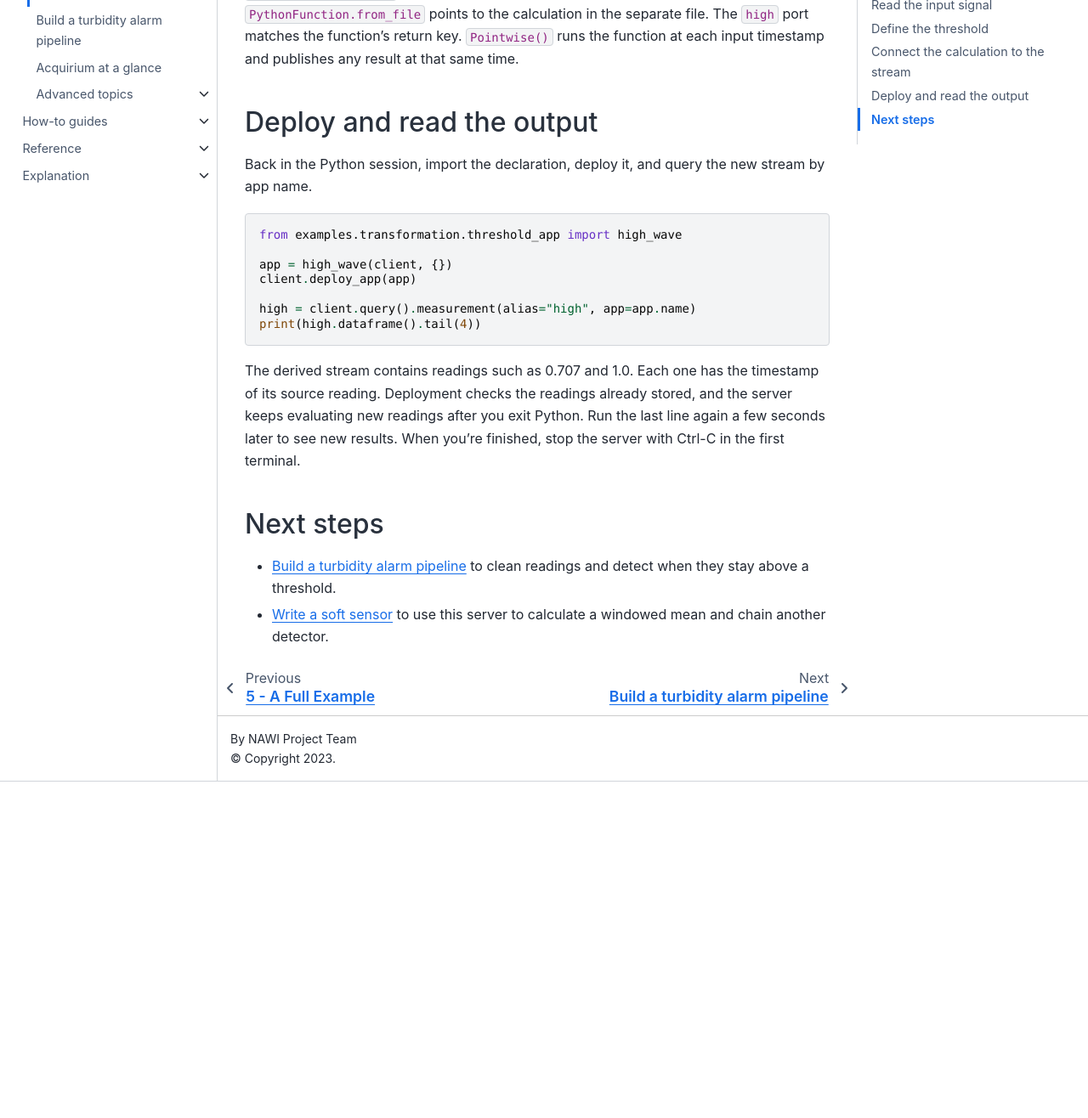
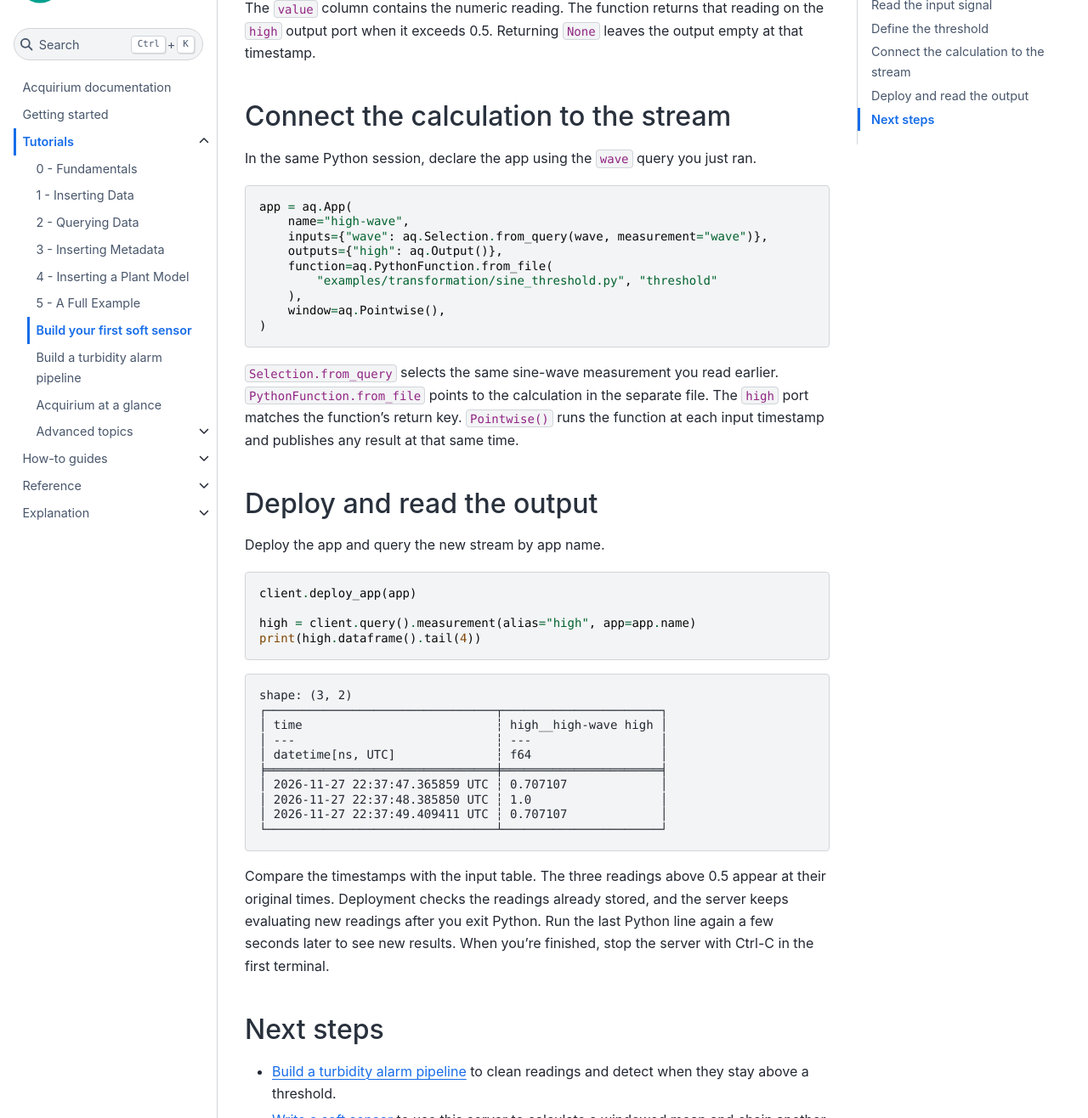
Before and after one commit to DataDrivenCPS/acquirium, a Jupyter Book: the page built from docs/tutorials/advanced/first-app.md, in a window 1280 px wide and 1400 px high, scrolled down 1463 px, cut to the strip 84-1400 px from the top of the window. Shown: the whole strip at 85% size. Built offline with Jupyter Book 1.0.4 settings and Sphinx 7.4.7 and the Sphinx Book theme 1.1.4, drawn with Linux system fonts in a browser that asks for light colours; before the commit the page ends 2467 px from its top, so only the background shows below that; some of the changed text lies outside the part shown.

Commit message:
Inline soft sensor tutorial app declarations

````diff
--- a/docs/tutorials/advanced/first-app.md
+++ b/docs/tutorials/advanced/first-app.md
@@ -19,7 +19,8 @@ uv run --locked acquirium server --config examples/transformation/acquirium.toml
 ```
 
 The configuration starts the sine-wave driver in `examples/transformation/publish.py`.
-It writes one reading per second. Leave the server running while you work.
+Wait for `Started config driver 'SineWaveDriver'` in the server log. The
+driver writes one reading per second. Leave the server running while you work.
 
 ## Read the input signal
 
@@ -35,7 +36,25 @@ print(wave.dataframe().tail(8))
 
 Once the driver has collected eight readings, you should see the signal rise
 above 0.5 and fall again. If the table has fewer rows, wait a few seconds
-and run the last line again.
+and run the last two lines again. The timestamps below are from one run.
+
+```text
+shape: (8, 2)
+┌────────────────────────────────┬─────────────────────┐
+│ time                           ┆ wave__ns1:sine-wave │
+│ ---                            ┆ ---                 │
+│ datetime[ns, UTC]              ┆ f64                 │
+╞════════════════════════════════╪═════════════════════╡
+│ 2026-11-27 22:37:46.337206 UTC ┆ 0.0                 │
+│ 2026-11-27 22:37:47.365859 UTC ┆ 0.707107            │
+│ 2026-11-27 22:37:48.385850 UTC ┆ 1.0                 │
+│ 2026-11-27 22:37:49.409411 UTC ┆ 0.707107            │
+│ 2026-11-27 22:37:50.432213 UTC ┆ 1.2246e-16          │
+│ 2026-11-27 22:37:51.453819 UTC ┆ -0.707107           │
+│ 2026-11-27 22:37:52.477383 UTC ┆ -1.0                │
+│ 2026-11-27 22:37:53.497894 UTC ┆ -0.707107           │
+└────────────────────────────────┴─────────────────────┘
+```
 
 ## Define the threshold
 
@@ -53,11 +72,19 @@ leaves the output empty at that timestamp.
 
 ## Connect the calculation to the stream
 
-Open `examples/transformation/threshold_app.py`. It tells Acquirium which
-stream to read, which function to run, and which output to publish.
+In the same Python session, declare the app using the `wave` query you
+just ran.
 
-```{literalinclude} ../../../examples/transformation/threshold_app.py
-:language: python
+```python
+app = aq.App(
+    name="high-wave",
+    inputs={"wave": aq.Selection.from_query(wave, measurement="wave")},
+    outputs={"high": aq.Output()},
+    function=aq.PythonFunction.from_file(
+        "examples/transformation/sine_threshold.py", "threshold"
+    ),
+    window=aq.Pointwise(),
+)
 ```
 
 `Selection.from_query` selects the same sine-wave measurement you read earlier.
@@ -67,23 +94,32 @@ function at each input timestamp and publishes any result at that same time.
 
 ## Deploy and read the output
 
-Back in the Python session, import the declaration, deploy it, and query the
-new stream by app name.
+Deploy the app and query the new stream by app name.
 
 ```python
-from examples.transformation.threshold_app import high_wave
-
-app = high_wave(client, {})
 client.deploy_app(app)
 
 high = client.query().measurement(alias="high", app=app.name)
 print(high.dataframe().tail(4))
 ```
 
-The derived stream contains readings such as 0.707 and 1.0. Each one has
-the timestamp of its source reading. Deployment checks the readings already
-stored, and the server keeps evaluating new readings after you exit Python.
-Run the last line again a few seconds later to see new results. When you're
+```text
+shape: (3, 2)
+┌────────────────────────────────┬──────────────────────┐
+│ time                           ┆ high__high-wave high │
+│ ---                            ┆ ---                  │
+│ datetime[ns, UTC]              ┆ f64                  │
+╞════════════════════════════════╪══════════════════════╡
+│ 2026-11-27 22:37:47.365859 UTC ┆ 0.707107             │
+│ 2026-11-27 22:37:48.385850 UTC ┆ 1.0                  │
+│ 2026-11-27 22:37:49.409411 UTC ┆ 0.707107             │
+└────────────────────────────────┴──────────────────────┘
+```
+
+Compare the timestamps with the input table. The three readings above 0.5
+appear at their original times. Deployment checks the readings already stored,
+and the server keeps evaluating new readings after you exit Python. Run the
+last Python line again a few seconds later to see new results. When you're
 finished, stop the server with Ctrl-C in the first terminal.
 
 ## Next steps
````
Also changed, not shown: docs/how-to/check-deploy-apps.md (+4 -5 lines), docs/tutorials/turbidity.md (+44 -50 lines), examples/transformation/README.md, examples/turbidity/README.md, 5 other files.
